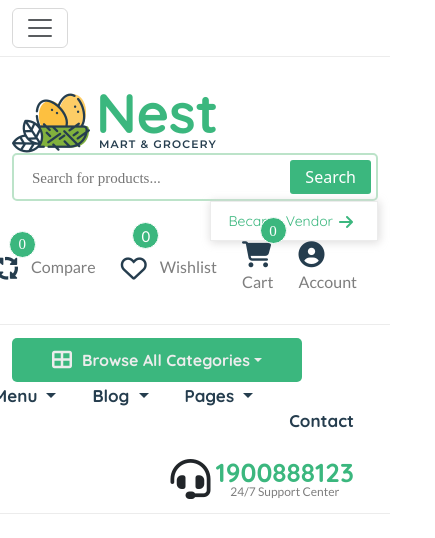
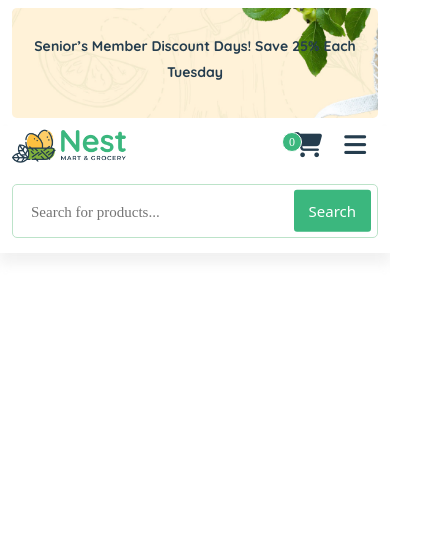
Before and after one commit to mushirarashid/nest_project, a plain HTML site: page index.html in a window 390 px wide. Shown: the whole page, 435 px wide, since content can reach past the window. Drawn offline with Linux system fonts and the light colour scheme.

Commit message:
third_time

```diff
--- /dev/null
+++ b/asset/css/responsive.css
@@ -0,0 +1,127 @@
+@media (min-width: 350px) and (max-width: 575.98px) {
+  #first_line {
+    border: 0;
+  }
+  #first_line .choto {
+    width: 100%;
+  }
+  #first_line .choto .image {
+    position: relative;
+    border-radius: 5px;
+    text-align: center;
+    display: flex;
+    justify-content: center;
+    align-items: center;
+  }
+  #first_line .choto .image img {
+    width: 100%;
+    border-radius: 5px;
+  }
+  #first_line .choto .text {
+    position: absolute;
+    top: 50%;
+    transform: translateY(-50%);
+    z-index: 9999;
+    margin: 0 auto;
+  }
+  #first_line .choto .text h3 {
+    color: #253d4e;
+    font-family: "Quicksand", sans-serif;
+    font-style: normal;
+    font-weight: 700;
+    font-size: 14px;
+    line-height: 26px;
+    text-align: center;
+    padding: 10px 15px;
+  }
+
+  /* =========================== */
+
+  .btn-primary {
+    border: 0;
+    outline: none;
+    background: none;
+    --bs-btn-active-bg: none;
+    --bs-btn-active-border-color: none;
+  }
+  .btn-primary:hover {
+    background: none;
+    border: none;
+  }
+
+  .btn-primaryr:focus {
+    box-shadow: none;
+  }
+  .btn-primary i {
+    color: #253d4e;
+    font-size: 25px;
+  }
+  .offcanvas.offcanvas-start {
+    width: 80%;
+    z-index: 9999;
+  }
+  .choto_icon i {
+    font-size: 25px;
+    color: #253d4e;
+  }
+  .choto_icon .choto_shopping {
+    position: relative;
+  }
+  .choto_icon .choto_shopping::after {
+    content: "0";
+    position: absolute;
+    height: 20px;
+    width: 20px;
+    background: #3bb77e;
+    border: 1px solid #ffff;
+    border-radius: 50%;
+    left: -12px;
+    top: 0;
+    font-family: "Nunito Sans";
+    font-style: normal;
+    font-weight: 400;
+    font-size: 12px;
+    line-height: 12px;
+    color: #ffff;
+    display: flex;
+    align-items: center;
+    justify-content: center;
+  }
+  .choto_form form {
+    height: 100%;
+    width: 100%;
+    display: flex;
+    align-items: center;
+    position: relative;
+    margin-top: 18px;
+  }
+  #second_line {
+    padding-block: 0;
+    border-bottom: none;
+  }
+  .choto_form form input {
+    border: 1px solid #bce3c9;
+    border-radius: 5px;
+    font-family: "Nunito Sans";
+    outline: 0;
+    font-style: normal;
+    font-weight: 400;
+    font-size: 15px;
+    line-height: 20px;
+    color: #acacac;
+    padding: 17px 52px 15px 18px;
+    width: 100%;
+  }
+  .choto_form form a {
+    position: absolute;
+    top: 50%;
+    right: 7px;
+    transform: translateY(-50%);
+    color: #ffffff;
+    padding: 10px 15px;
+    border-radius: 3px;
+    background: #3bb77e;
+    transition: all linear 0.3s;
+    font-size: 15px;
+  }
+}
--- a/asset/css/style.css
+++ b/asset/css/style.css
@@ -169,11 +169,14 @@ p {
   text-align: center;
   line-height: 68px;
   opacity: 0;
+  visibility: hidden;
+  z-index: 999;
   transition: all linear 0.3s;
 }
 #second_line .icon .cart:hover + .chat {
   opacity: 1;
   cursor: pointer;
+  visibility: inherit;
 }
 
 #second_line .icon .chat p {
@@ -197,11 +200,13 @@ p {
   text-align: center;
   line-height: 68px;
   opacity: 0;
+  visibility: hidden;
   transition: all linear 0.3s;
 }
 #second_line .icon .account:hover + .login {
   opacity: 1;
   cursor: pointer;
+  visibility: inherit;
 }
 #second_line .icon .login p {
   font-family: "Quicksand", sans-serif;
@@ -285,6 +290,7 @@ p {
   display: flex;
   padding: 13px 0;
   border-bottom: 1px solid #ececec;
+  z-index: -1;
 }
 .navber_three .container {
   display: flex;
@@ -346,8 +352,11 @@ p {
   line-height: 26px;
   color: #3bb77e;
   margin-bottom: 0;
+  transition: all linear 0.3s;
 }
-
+.navber_three .container .center .text:hover h3 {
+  color: #fd2868;
+}
 .navber_three .container .center .text p {
   color: #7e7e7e;
   font-family: "Lato", sans-serif;
--- a/index.html
+++ b/index.html
@@ -22,25 +22,26 @@
     <link rel="stylesheet" href="asset/css/swipwe.css" />
     <link rel="stylesheet" href="asset/css/slick.css" />
     <link rel="stylesheet" href="asset/css/style.css" />
+    <link rel="stylesheet" href="asset/css/responsive.css" />
   </head>
   <body>
     <header>
       <div id="first_line">
         <nav class="navbar navbar-expand-lg">
           <div class="container">
-            <button
-              class="navbar-toggler"
-              type="button"
-              data-bs-toggle="collapse"
-              data-bs-target="#navbarSupportedContent"
-              aria-controls="navbarSupportedContent"
-              aria-expanded="false"
-              aria-label="Toggle navigation"
+            <div class="choto d-lg-none d-block">
+              <div class="image">
+                <div class="text">
+                  <h3>Senior’s Member Discount Days! Save 25% Each Tuesday</h3>
+                </div>
+                <img src="asset/image/notice.jpg" alt="" />
+              </div>
+            </div>
+
+            <div
+              class="collapse navbar-collapse d-lg-block d-none"
+              id="navbarSupportedContent"
             >
-              <span class="navbar-toggler-icon"></span>
-            </button>
-
-            <div class="collapse navbar-collapse" id="navbarSupportedContent">
               <div class="col-lg-4">
                 <div class="one">
                   <ul class="navbar-nav ms-auto mb-2 mb-lg-0">
@@ -157,28 +158,111 @@
                 </div>
               </div>
             </div>
+
+            <!-- ===================== -->
           </div>
+
+          <!-- ========================== -->
         </nav>
       </div>
       <!-- ==========second_line================ -->
 
+      <div
+        class="second_line_choto d-lg-none d-block"
+        style="
+          box-shadow: 0px 10px 11px 1px rgba(237, 237, 237, 0.75);
+          -webkit-box-shadow: 0px 10px 11px 1px rgba(237, 237, 237, 0.75);
+          -moz-box-shadow: 0px 10px 11px 1px rgba(237, 237, 237, 0.75);
+          padding-bottom: 15px;
+        "
+      >
+        <div class="container">
+          <div
+            class="choto_main"
+            style="display: flex; justify-content: space-between"
+          >
+            <div class="logo" style="width: 120px">
+              <img src="asset/image/logo.png" alt="" width="120px" />
+            </div>
+            <div
+              class="btn_detail"
+              style="
+                display: flex;
+                justify-content: center;
+                align-items: center;
+                column-gap: 10px;
+              "
+            >
+              <div class="choto_icon">
+                <i class="fa-solid fa-cart-shopping choto_shopping"></i>
+              </div>
+              <button
+                class="btn btn-primary"
+                type="button"
+                data-bs-toggle="offcanvas"
+                data-bs-target="#offcanvasWithBothOptions"
+                aria-controls="offcanvasWithBothOptions"
+              >
+                <i class="fa-solid fa-bars"></i>
+              </button>
+
+              <div
+                class="offcanvas offcanvas-start"
+                data-bs-scroll="true"
+                tabindex="-1"
+                id="offcanvasWithBothOptions"
+                aria-labelledby="offcanvasWithBothOptionsLabel"
+              >
+                <div class="offcanvas-header">
+                  <!-- <h5
+                    class="offcanvas-title"
+                    id="offcanvasWithBothOptionsLabel"
+                  >
+                    Backdrop with scrolling
+                  </h5> -->
+                  <button
+                    type="button"
+                    class="btn-close"
+                    data-bs-dismiss="offcanvas"
+                    aria-label="Close"
+                  ></button>
+                </div>
+                <!-- <div class="offcanvas-body">
+                  <p>
+                    Try scrolling the rest of the page to see this option in
+                    action.
+                  </p>
+                </div> -->
+              </div>
+            </div>
+          </div>
+
+          <div class="choto_form">
+            <form action="">
+              <input type="text" placeholder="Search for products..." />
+              <a href="#">Search</a>
+            </form>
+          </div>
+        </div>
+      </div>
+
       <div id="second_line">
         <div class="container">
           <div class="row">
-            <div class="col-lg-2">
+            <div class="col-lg-2 d-lg-block d-none">
               <div class="logo">
                 <a href=""><img src="asset/image/logo.png" alt="" /></a>
               </div>
             </div>
 
-            <div class="col-lg-4">
+            <div class="col-lg-4 d-lg-block d-none">
               <form action="">
                 <input type="text" placeholder="Search for products..." />
                 <a href="#">Search</a>
               </form>
             </div>
 
-            <div class="col-lg-2">
+            <div class="col-lg-2 d-lg-block d-none">
               <div class="became">
                 <div class="text">
                   <p>Became Vendor</p>
@@ -190,7 +274,7 @@
               </div>
             </div>
 
-            <div class="col-lg-4">
+            <div class="col-lg-4 d-lg-block d-none">
               <div class="icon">
                 <div class="text" style="display: flex; column-gap: 13px">
                   <i class="fa-solid fa-arrows-spin shopping"> </i>
@@ -238,7 +322,7 @@
 
       <!-- ============================ -->
 
-      <div class="navber_three">
+      <div class="navber_three d-lg-block d-none">
         <div class="container">
           <div class="row" style="width: 100%">
             <div class="col-lg-2">
```
Also changed, not shown: asset/image/notice.jpg (added).
